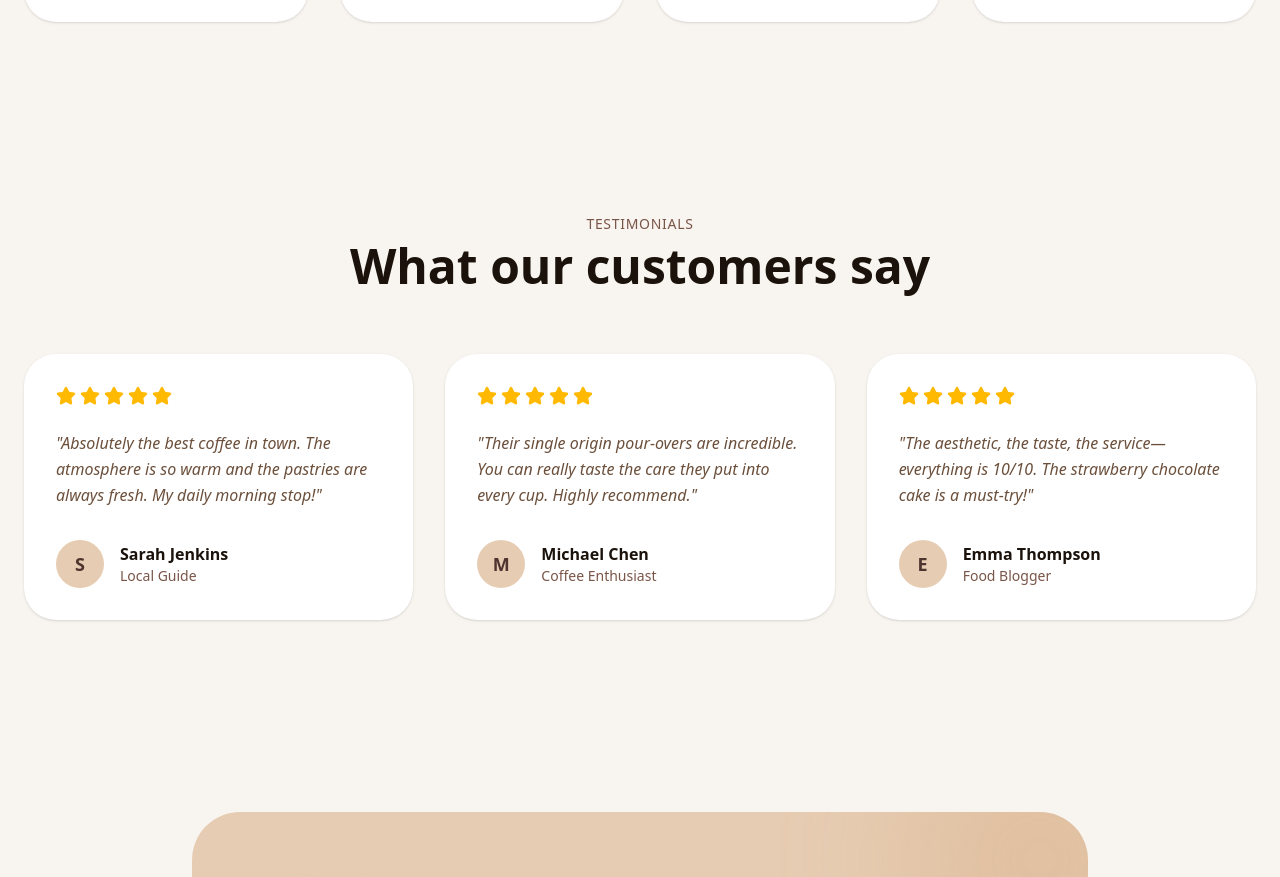
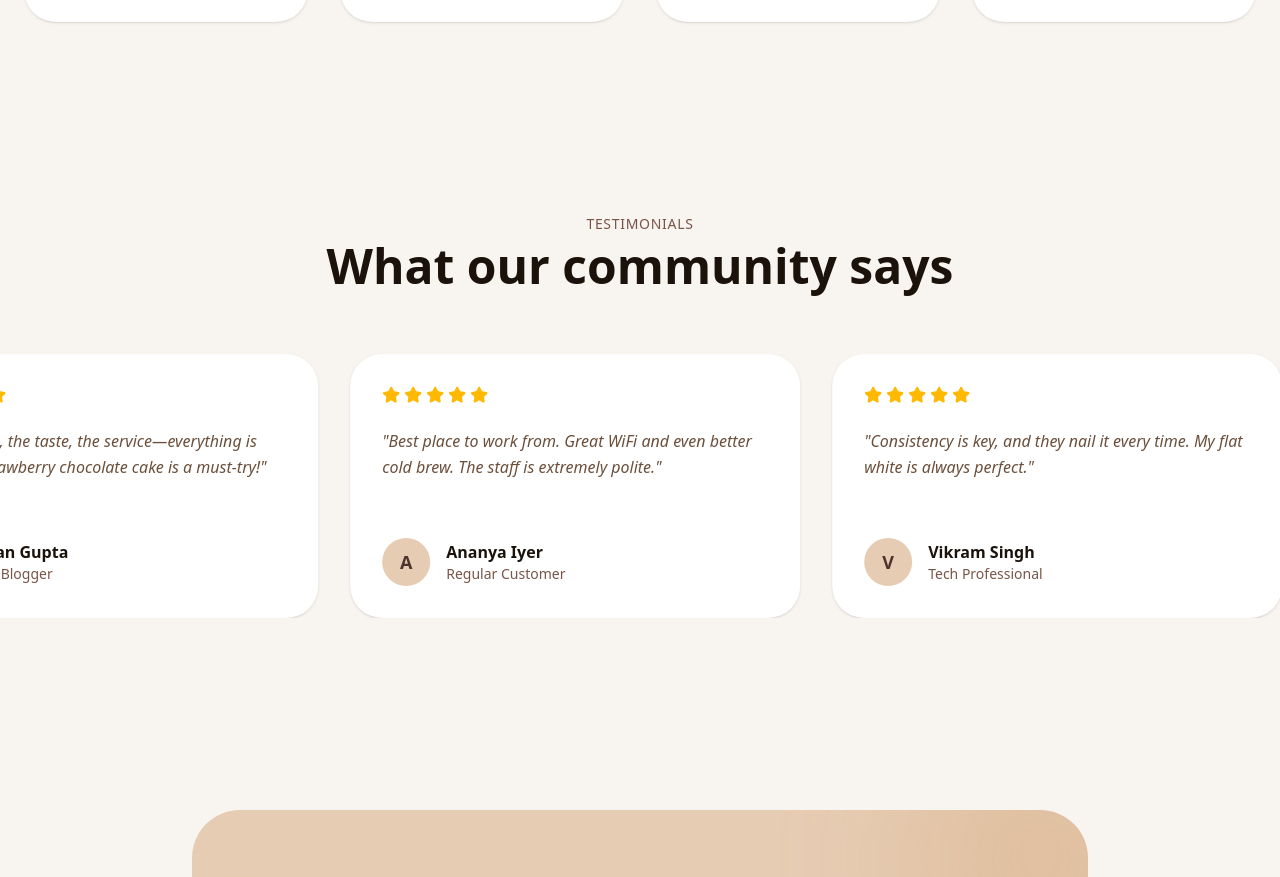
Before and after one commit to jay2006-dev/Cafe, a Next.js app: page / in a window 1280 px wide. Shown: the part 5612-6489 px from the top of the page. Built offline with nearby package versions, Linux system fonts and the light colour scheme; a web font is replaced by a local one.

Commit message:
feat: implement infinite loop testimonials with Indian names

```diff
--- a/src/components/Testimonials.tsx
+++ b/src/components/Testimonials.tsx
@@ -6,68 +6,138 @@ import { Star } from "lucide-react";
 const testimonials = [
   {
     id: 1,
-    name: "Sarah Jenkins",
+    name: "Arjun Sharma",
     role: "Local Guide",
     content: "Absolutely the best coffee in town. The atmosphere is so warm and the pastries are always fresh. My daily morning stop!",
     rating: 5,
   },
   {
     id: 2,
-    name: "Michael Chen",
+    name: "Priya Patel",
     role: "Coffee Enthusiast",
     content: "Their single origin pour-overs are incredible. You can really taste the care they put into every cup. Highly recommend.",
     rating: 5,
   },
   {
     id: 3,
-    name: "Emma Thompson",
+    name: "Rohan Gupta",
     role: "Food Blogger",
     content: "The aesthetic, the taste, the service—everything is 10/10. The strawberry chocolate cake is a must-try!",
     rating: 5,
   },
+  {
+    id: 4,
+    name: "Ananya Iyer",
+    role: "Regular Customer",
+    content: "Best place to work from. Great WiFi and even better cold brew. The staff is extremely polite.",
+    rating: 5,
+  },
+  {
+    id: 5,
+    name: "Vikram Singh",
+    role: "Tech Professional",
+    content: "Consistency is key, and they nail it every time. My flat white is always perfect.",
+    rating: 5,
+  },
+  {
+    id: 6,
+    name: "Sanya Malhotra",
+    role: "Artist",
+    content: "I love the minimalist design here. It's so inspiring to sit and sketch while enjoying a lemon tart.",
+    rating: 5,
+  },
+  {
+    id: 7,
+    name: "Kabir Verma",
+    role: "Freelancer",
+    content: "Found my new favorite hangout spot. The blueberry muffins are to die for!",
+    rating: 5,
+  },
+  {
+    id: 8,
+    name: "Meera Reddy",
+    role: "Daily Commuter",
+    content: "Quick service and great quality. Their croissants are the closest thing to Paris you'll find here.",
+    rating: 5,
+  },
+  {
+    id: 9,
+    name: "Ishaan Kapoor",
+    role: "Student",
+    content: "Affordable luxury. The ambiance makes you feel special without breaking the bank.",
+    rating: 5,
+  },
+  {
+    id: 10,
+    name: "Zoya Khan",
+    role: "Interior Designer",
+    content: "The lighting and furniture are so well thought out. Plus, the mocha is divine.",
+    rating: 5,
+  },
 ];
+
+// Duplicate for infinite loop effect
+const duplicatedTestimonials = [...testimonials, ...testimonials];
 
 export default function Testimonials() {
   return (
-    <section className="py-24 px-6 max-w-7xl mx-auto bg-coffee-50" id="about">
-      <div className="text-center mb-16">
+    <section className="py-24 overflow-hidden bg-coffee-50" id="about">
+      <div className="max-w-7xl mx-auto px-6 text-center mb-16">
+        <motion.div
+          initial={{ opacity: 0, y: 20 }}
+          whileInView={{ opacity: 1, y: 0 }}
+          viewport={{ once: true }}
+          transition={{ duration: 0.6 }}
+        >
           <span className="text-coffee-600 font-medium tracking-wider uppercase text-sm mb-2 block">
             Testimonials
           </span>
           <h2 className="font-serif text-4xl md:text-5xl font-bold text-coffee-950">
-          What our customers say
+            What our community says
           </h2>
+        </motion.div>
       </div>
 
-      <div className="grid grid-cols-1 md:grid-cols-3 gap-8">
-        {testimonials.map((testimonial, index) => (
+      {/* Infinite Scroll Container */}
+      <div className="relative flex overflow-x-hidden group">
         <motion.div
-            key={testimonial.id}
-            initial={{ opacity: 0, y: 30 }}
-            whileInView={{ opacity: 1, y: 0 }}
-            viewport={{ once: true }}
-            transition={{ duration: 0.6, delay: index * 0.2 }}
-            className="bg-white p-8 rounded-[2rem] shadow-sm hover:shadow-md transition-shadow relative"
+          className="flex whitespace-nowrap"
+          animate={{
+            x: ["0%", "-50%"],
+          }}
+          transition={{
+            duration: 30,
+            ease: "linear",
+            repeat: Infinity,
+          }}
         >
+          {duplicatedTestimonials.map((testimonial, index) => (
+            <div
+              key={`${testimonial.id}-${index}`}
+              className="inline-block w-[350px] md:w-[450px] mx-4 whitespace-normal"
+            >
+              <div className="bg-white p-8 rounded-[2rem] shadow-sm hover:shadow-md transition-shadow h-full flex flex-col">
                 <div className="flex gap-1 text-amber-400 mb-6">
                   {[...Array(testimonial.rating)].map((_, i) => (
-                <Star key={i} size={20} fill="currentColor" />
+                    <Star key={i} size={18} fill="currentColor" />
                   ))}
                 </div>
-            <p className="text-coffee-700 leading-relaxed mb-8 italic">
+                <p className="text-coffee-700 leading-relaxed mb-8 italic flex-grow">
                   "{testimonial.content}"
                 </p>
                 <div className="flex items-center gap-4">
                   <div className="w-12 h-12 bg-coffee-200 rounded-full flex items-center justify-center text-coffee-800 font-bold text-lg">
                     {testimonial.name.charAt(0)}
                   </div>
-              <div>
+                  <div className="text-left">
                     <h4 className="font-bold text-coffee-950">{testimonial.name}</h4>
                     <p className="text-sm text-coffee-600">{testimonial.role}</p>
                   </div>
                 </div>
+              </div>
+            </div>
+          ))}
         </motion.div>
-        ))}
       </div>
     </section>
   );
```
Lines whose indentation alone changed are shown as unchanged.
